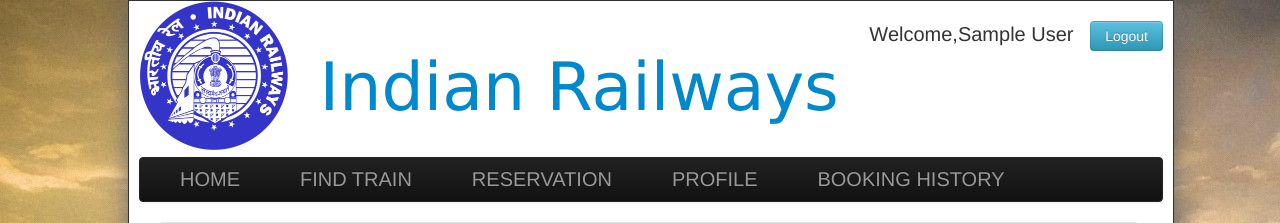
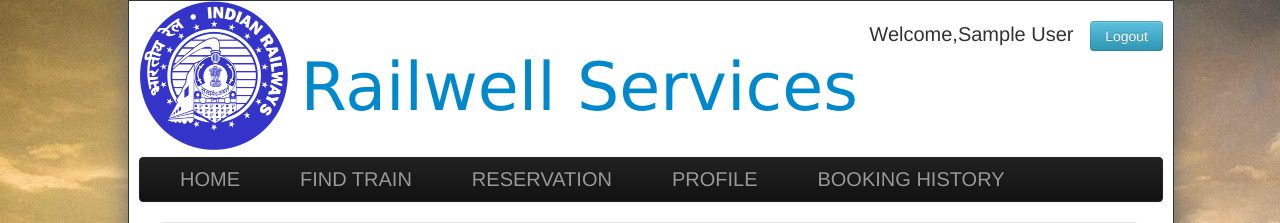
Before and after one commit to utkxxrsh/Railwell-Railway-Reservation-System, a PHP site: page /ViewFullStatus.php?Tnumber=1 in a window 1280 px wide. Shown: the top 223 px of the page. Run offline with PHP 8.4, Linux system fonts and the light colour scheme; the visitor is signed in with stand-in values (Sample User, id 1); data comes from the database, SQL or seed files in the repository; data that the repository does not hold is empty.

Commit message:
Update ViewFullStatus.php

```diff
--- a/Railwell/ViewFullStatus.php
+++ b/Railwell/ViewFullStatus.php
@@ -64,7 +64,7 @@ mysqli_select_db($conn,"$db_name") or die("cannot select db");
 
 			</div>
 			<div id="heading">
-				<a href="index.php">Indian Railways</a>
+				<a href="index.php">Railwell Services</a>
 			</div>
 			</div>
 		</div>
```
